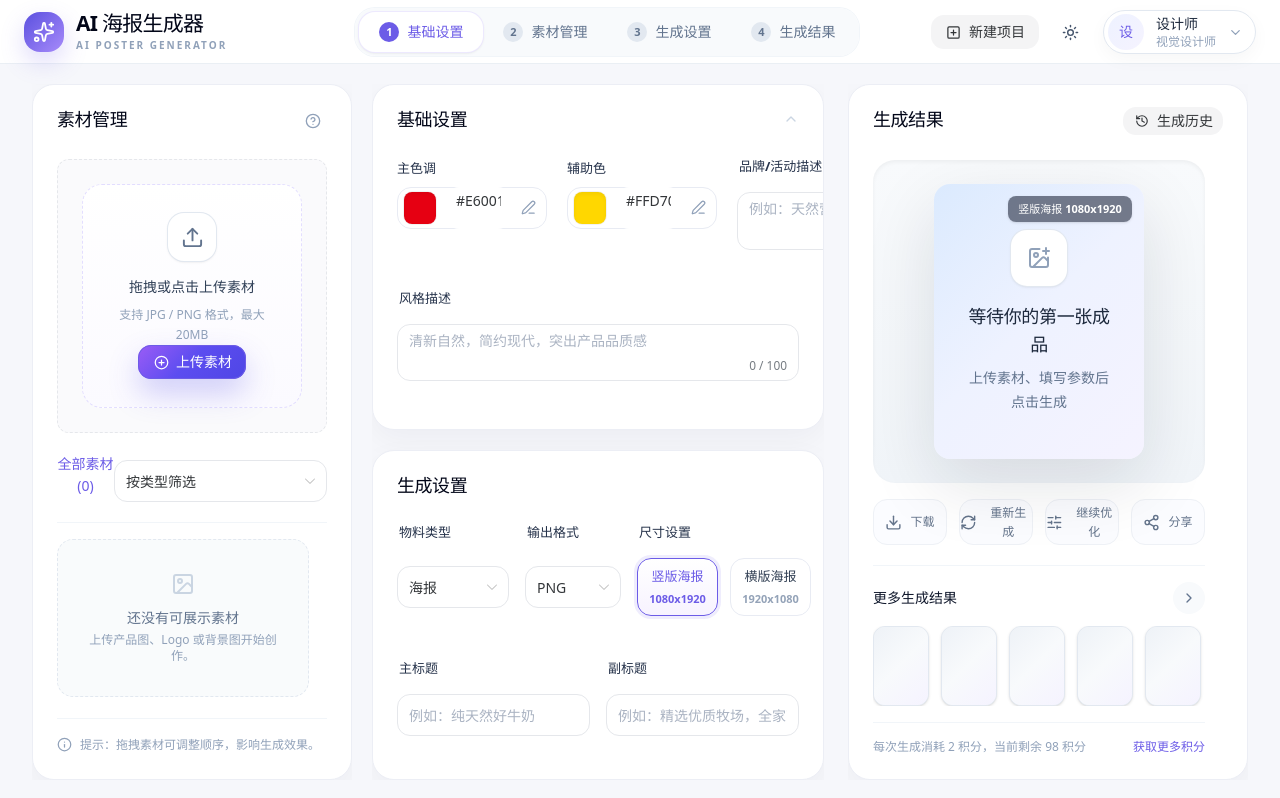
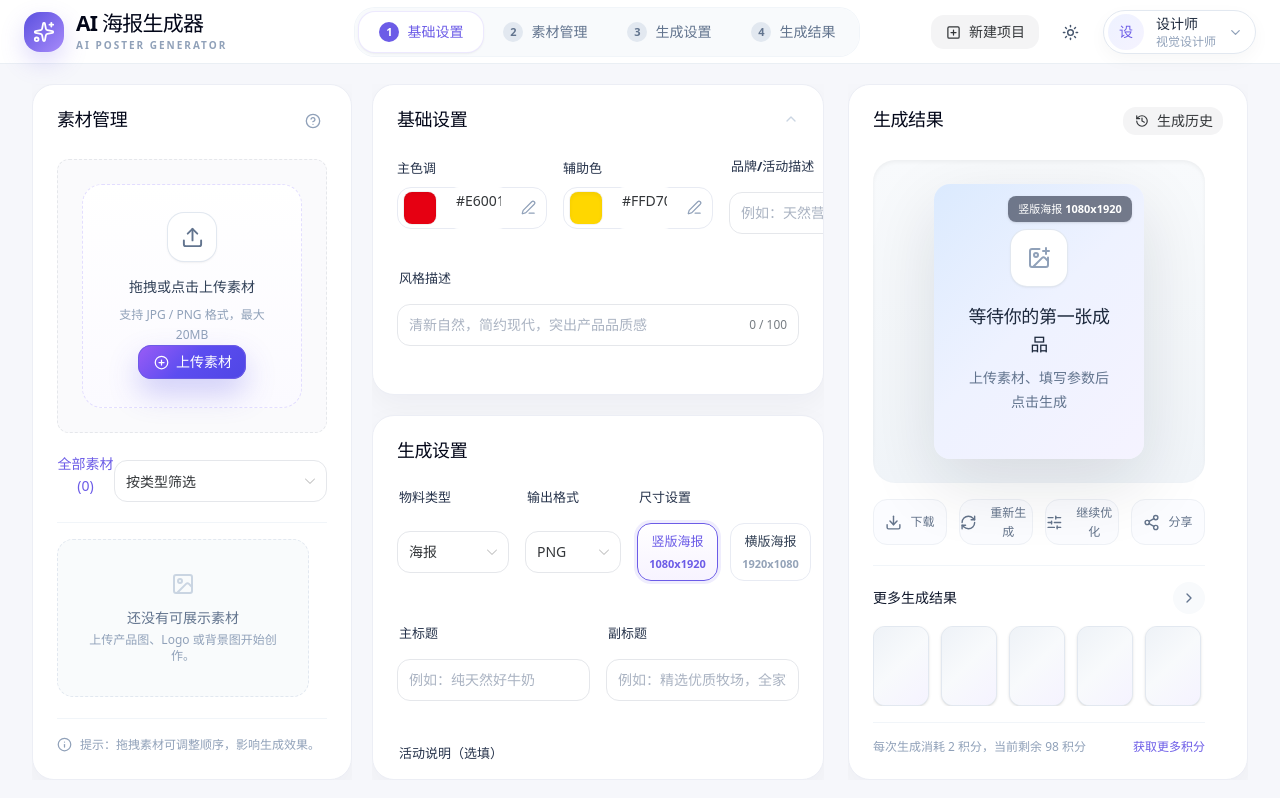
Before and after one commit to 201811510411lw/ai-poster-generator, a Vue app: page /poster-generator in a window 1280 px wide. Built offline with nearby package versions, Linux system fonts and the light colour scheme.

Commit message:
compact top config to fit workspace

```diff
--- a/src/views/poster-generator/components/TopConfigBar.vue
+++ b/src/views/poster-generator/components/TopConfigBar.vue
@@ -1,10 +1,10 @@
 <template>
-  <SectionCard title="基础设置">
+  <SectionCard title="基础设置" class="shrink-0">
     <template #header-extra>
       <ChevronUp :size="16" class="mt-1 text-slate-300" />
     </template>
 
-    <div class="grid gap-5 xl:grid-cols-[150px_150px_minmax(220px,1fr)]">
+    <div class="grid gap-4 xl:grid-cols-[150px_150px_minmax(220px,1fr)]">
       <div>
         <label class="field-label">主色调</label>
         <div class="color-control">
@@ -26,8 +26,6 @@
       <n-form-item label="品牌/活动描述">
         <n-input
           v-model:value="brandDescription"
-          type="textarea"
-          :autosize="{ minRows: 2, maxRows: 3 }"
           maxlength="50"
           show-count
           placeholder="例如：天然营养，好喝更健康"
@@ -35,11 +33,9 @@
       </n-form-item>
     </div>
 
-    <n-form-item label="风格描述" class="mt-4">
+    <n-form-item label="风格描述" class="mt-3">
       <n-input
         v-model:value="styleDescription"
-        type="textarea"
-        :autosize="{ minRows: 2, maxRows: 3 }"
         maxlength="100"
         show-count
         placeholder="清新自然，简约现代，突出产品品质感"
```
